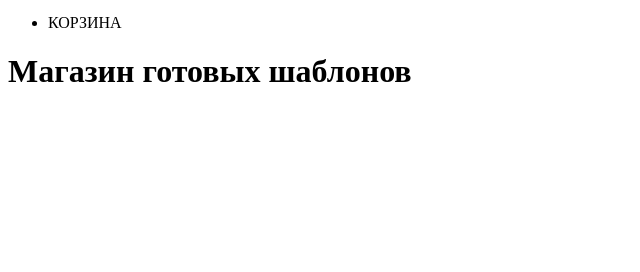
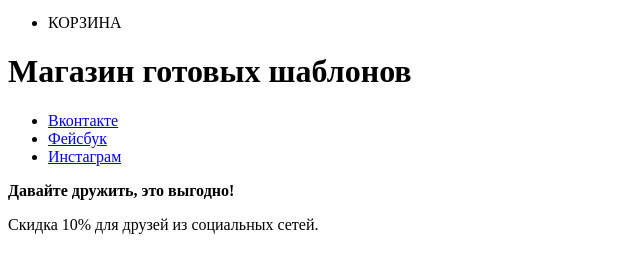
Before and after one commit to DaryaKan/1009689-nerds-25, a plain HTML site: page catalog.html in a window 1280 px wide. Shown: the part 116-388 px from the top of the page, without its empty margins (0-640 px from the left). Drawn offline with Linux system fonts and the light colour scheme.

Commit message:
Добавляет подвал

```diff
--- a/catalog.html
+++ b/catalog.html
@@ -24,5 +24,17 @@
     <main class="container">
       <h1 class="page-title">Магазин готовых шаблонов</h1>
     </main>
+
+    <footer class="main-footer">
+      <div class="footer-social">
+      <ul>
+        <li><a class="social-button" href="#">Вконтакте</a></li>
+        <li><a class="social-button" href="#">Фейсбук</a></li>
+        <li><a class="social-button" href="#">Инстаграм</a></li>
+      </ul>
+        <b>Давайте дружить, это выгодно!</b>
+        <p>Скидка 10% для друзей из социальных сетей.</p>
+      </div>
+    </footer>
   </body>
 </html>
```
Also changed, not shown: index.html (+12 -0 lines).
